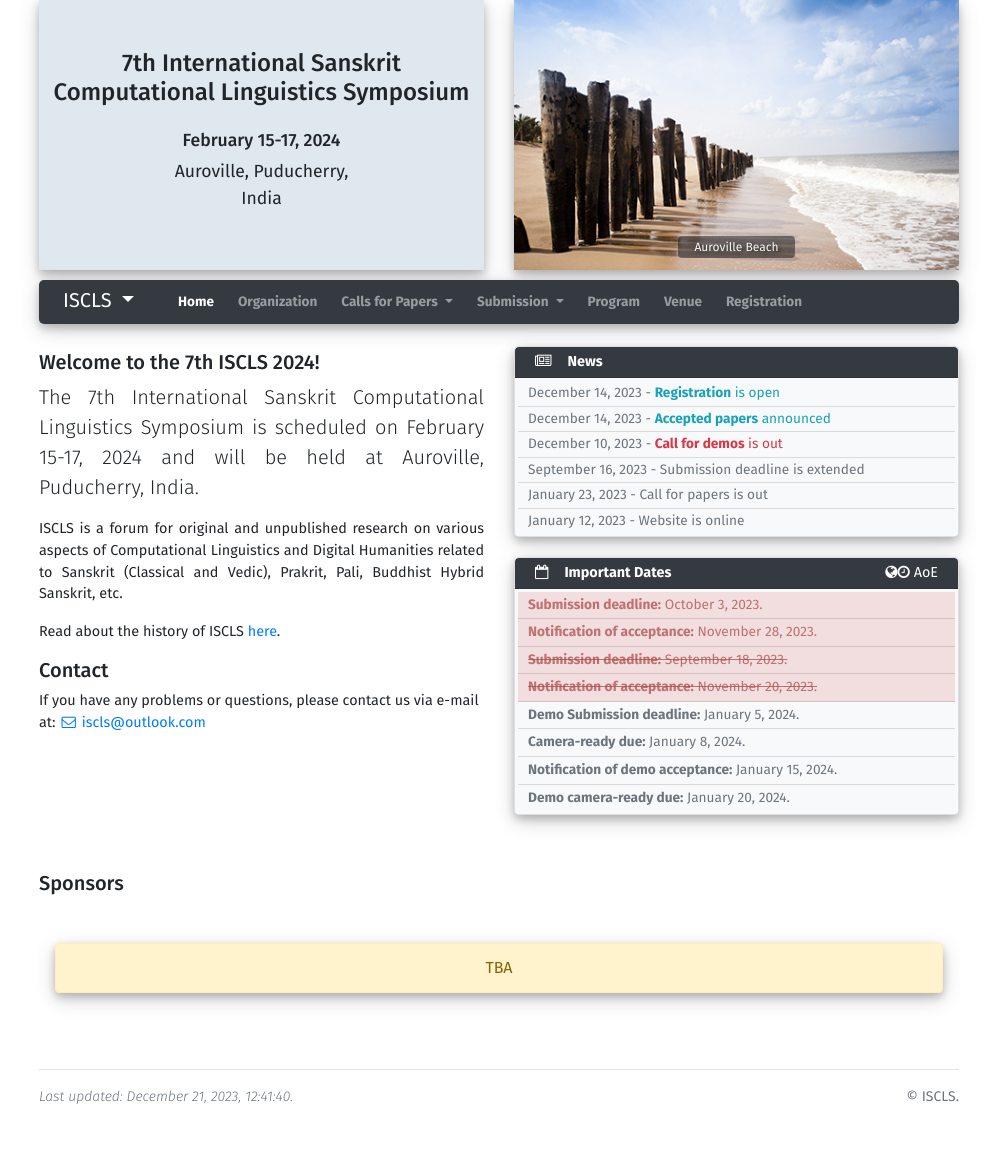
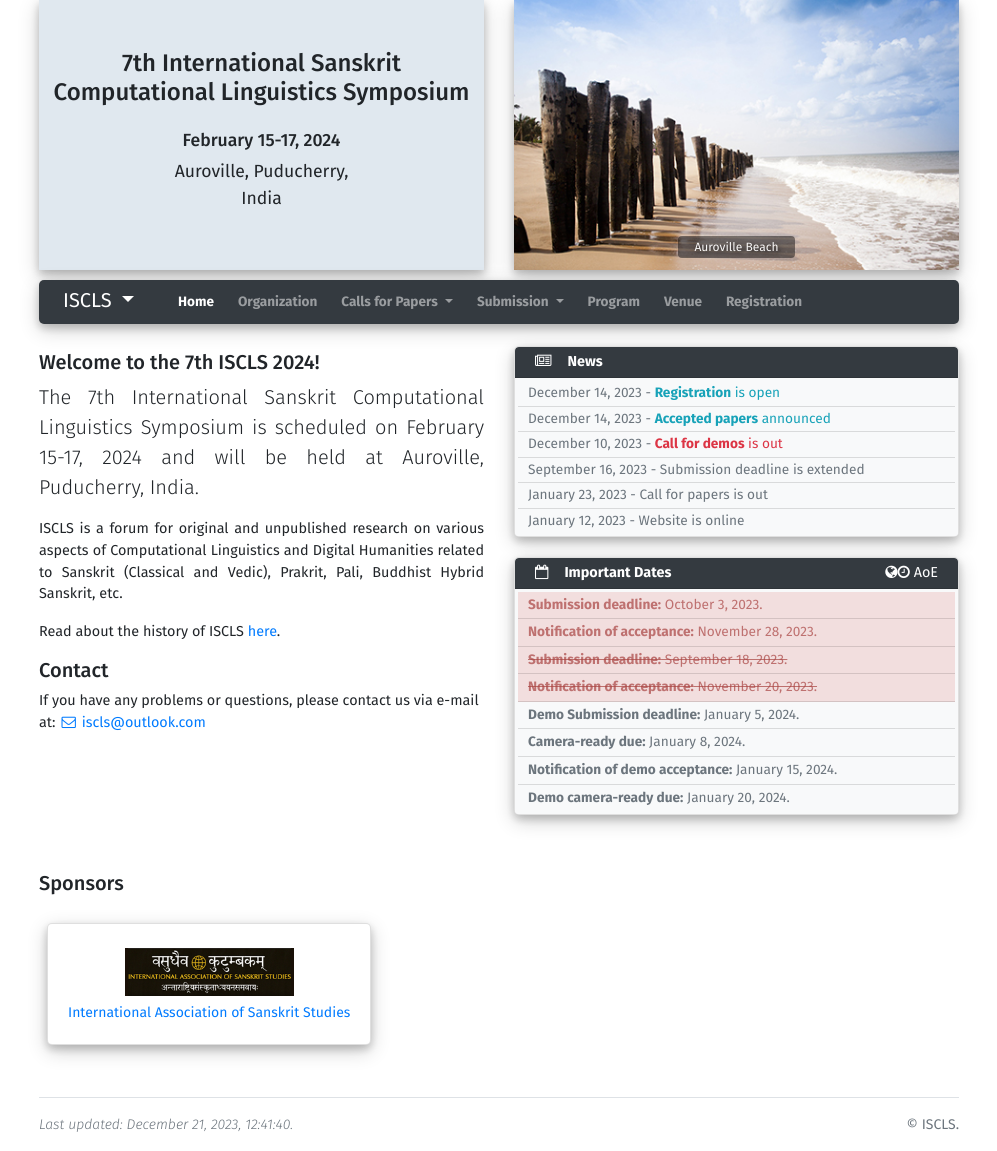
Before and after one commit to iscls/iscls-conference-template, a Jekyll site: the page built from index.md, in a window 1280 px wide. Shown: the whole page, without its empty margins (141-1138 px from the left). Built offline with Jekyll 4.4.1, drawn with Linux system fonts in a browser that asks for light colours; before the commit the page ends 1123 px from its top, so only the background shows below that.

Commit message:
docs: add iscls2024 sponsor

```diff
--- a/_data/conference.yml
+++ b/_data/conference.yml
@@ -135,9 +135,10 @@ deadlines:
     text: Demo camera-ready due
     pass_due: False
     strike_through: False
-# sponsors:
-#   - name: ACM
-#     logo_path: ./assets/images/sponsors/acm-logo.png
+sponsors:
+  - name: International Association of Sanskrit Studies
+    logo_path: ./assets/images/sponsors/iass-logo.png
+    url: https://www.sanskritassociation.org/
 #   - name: IEEE
 #     logo_path: ./assets/images/sponsors/ieee-logo.gif
 social_media:
```
Also changed, not shown: assets/images/sponsors/iass-logo.png (added).
